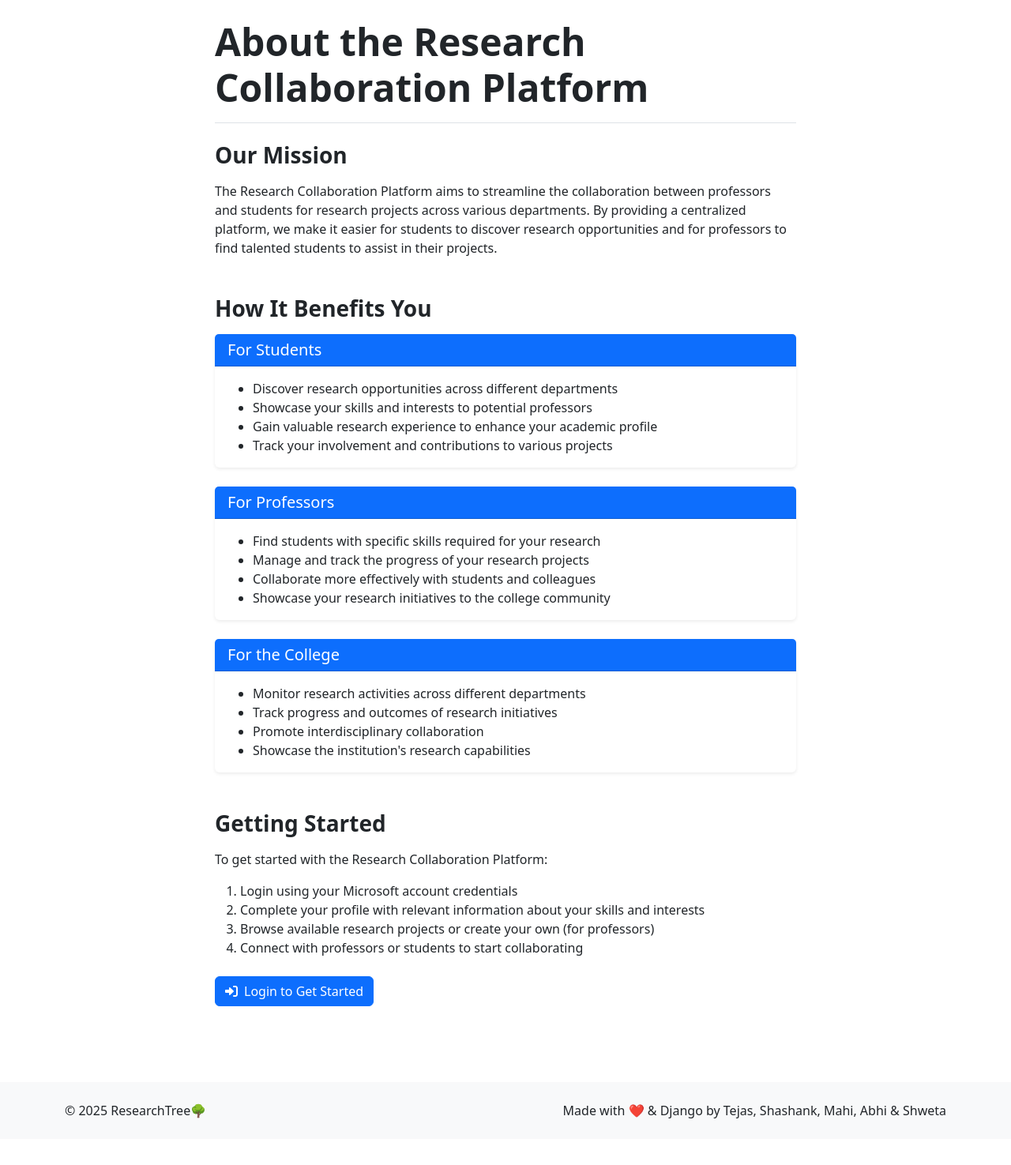
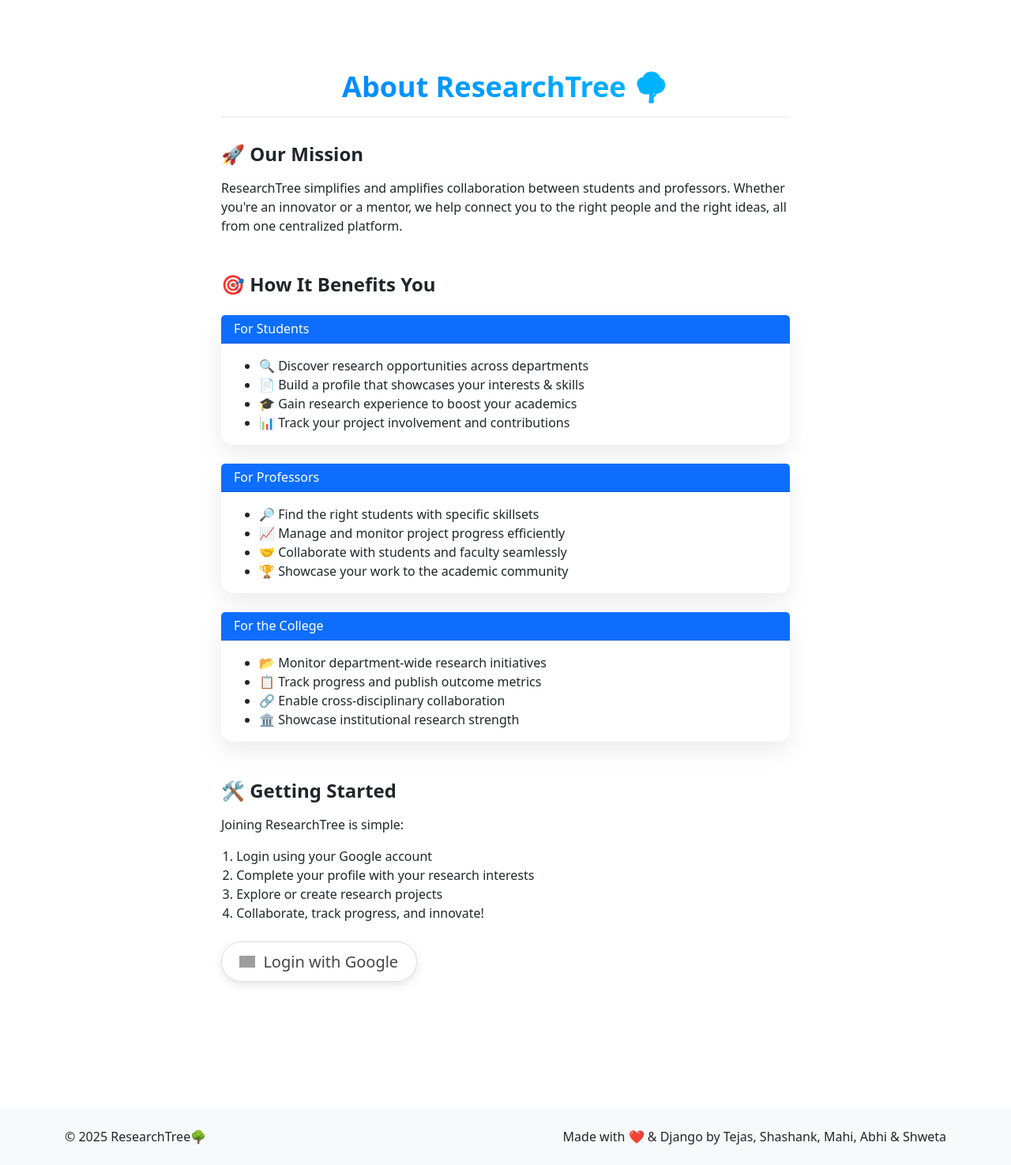
Before and after one commit to tejas2510/researchtree, a Django app: page /about/ in a window 1280 px wide. Shown: the part 56-1531 px from the top of the page at 79% size. Before the commit the page ends 1472 px from the top, so only its background shows below. Run offline with Django 5.2, Linux system fonts and the light colour scheme; grey boxes are pictures that could not be loaded.

Commit message:
Update about.html

```diff
--- a/templates/about.html
+++ b/templates/about.html
@@ -1,78 +1,140 @@
 {% extends 'base.html' %}
 
-{% block title %}About - Research Collaboration Platform{% endblock %}
+{% block title %}About - ResearchTree{% endblock %}
 
 {% block content %}
+<style>
+    .about-container {
+        padding-top: 4rem;
+        padding-bottom: 4rem;
+    }
+
+    .section-title {
+        font-size: 2.25rem;
+        font-weight: 800;
+        background: linear-gradient(to right, #007aff, #00c6ff);
+        -webkit-background-clip: text;
+        -webkit-text-fill-color: transparent;
+        margin-bottom: 2rem;
+        border-bottom: 2px solid #eee;
+        padding-bottom: 1rem;
+    }
+
+    .about-card {
+        border: none;
+        border-radius: 15px;
+        background: rgba(255, 255, 255, 0.5);
+        backdrop-filter: blur(12px);
+        box-shadow: 0 12px 30px rgba(0, 0, 0, 0.08);
+        transition: transform 0.3s ease;
+    }
+
+    .about-card:hover {
+        transform: translateY(-4px);
+    }
+
+    .card-header {
+        border-top-left-radius: 15px;
+        border-top-right-radius: 15px;
+    }
+
+    .btn-get-started {
+        background: #ffffff;
+        color: #444;
+        border: 1px solid #ddd;
+        font-weight: 500;
+        display: inline-flex;
+        align-items: center;
+        gap: 10px;
+        padding: 0.6rem 1.4rem;
+        border-radius: 50px;
+        box-shadow: 0 4px 12px rgba(0,0,0,0.1);
+        transition: all 0.3s ease-in-out;
+    }
+
+    .btn-get-started:hover {
+        background: #f1f1f1;
+        transform: scale(1.03);
+    }
+
+    ol {
+        padding-left: 1.2rem;
+    }
+</style>
+
+<div class="container about-container">
     <div class="row">
         <div class="col-lg-8 mx-auto">
-        <h1 class="display-5 fw-bold mb-4 border-bottom pb-3">About the Research Collaboration Platform</h1>
+            <h1 class="section-title text-center">About ResearchTree 🌳</h1>
 
             <section class="mb-5">
-            <h2 class="h3 fw-bold mb-3">Our Mission</h2>
-            <p>The Research Collaboration Platform aims to streamline the collaboration between professors and students for research projects across various departments. By providing a centralized platform, we make it easier for students to discover research opportunities and for professors to find talented students to assist in their projects.</p>
+                <h2 class="h4 fw-bold mb-3">🚀 Our Mission</h2>
+                <p>ResearchTree simplifies and amplifies collaboration between students and professors. Whether you're an innovator or a mentor, we help connect you to the right people and the right ideas, all from one centralized platform.</p>
             </section>
 
             <section class="mb-5">
-            <h2 class="h3 fw-bold mb-3">How It Benefits You</h2>
+                <h2 class="h4 fw-bold mb-4">🎯 How It Benefits You</h2>
 
-            <div class="card mb-4 border-0 shadow-sm">
+                <div class="card about-card mb-4">
                     <div class="card-header bg-primary text-white">
-                    <h3 class="h5 mb-0">For Students</h3>
+                        <h3 class="h6 mb-0">For Students</h3>
                     </div>
                     <div class="card-body">
                         <ul class="mb-0">
-                        <li>Discover research opportunities across different departments</li>
-                        <li>Showcase your skills and interests to potential professors</li>
-                        <li>Gain valuable research experience to enhance your academic profile</li>
-                        <li>Track your involvement and contributions to various projects</li>
+                            <li>🔍 Discover research opportunities across departments</li>
+                            <li>📄 Build a profile that showcases your interests & skills</li>
+                            <li>🎓 Gain research experience to boost your academics</li>
+                            <li>📊 Track your project involvement and contributions</li>
                         </ul>
                     </div>
                 </div>
 
-            <div class="card mb-4 border-0 shadow-sm">
+                <div class="card about-card mb-4">
                     <div class="card-header bg-primary text-white">
-                    <h3 class="h5 mb-0">For Professors</h3>
+                        <h3 class="h6 mb-0">For Professors</h3>
                     </div>
                     <div class="card-body">
                         <ul class="mb-0">
-                        <li>Find students with specific skills required for your research</li>
-                        <li>Manage and track the progress of your research projects</li>
-                        <li>Collaborate more effectively with students and colleagues</li>
-                        <li>Showcase your research initiatives to the college community</li>
+                            <li>🔎 Find the right students with specific skillsets</li>
+                            <li>📈 Manage and monitor project progress efficiently</li>
+                            <li>🤝 Collaborate with students and faculty seamlessly</li>
+                            <li>🏆 Showcase your work to the academic community</li>
                         </ul>
                     </div>
                 </div>
 
-            <div class="card border-0 shadow-sm">
+                <div class="card about-card">
                     <div class="card-header bg-primary text-white">
-                    <h3 class="h5 mb-0">For the College</h3>
+                        <h3 class="h6 mb-0">For the College</h3>
                     </div>
                     <div class="card-body">
                         <ul class="mb-0">
-                        <li>Monitor research activities across different departments</li>
-                        <li>Track progress and outcomes of research initiatives</li>
-                        <li>Promote interdisciplinary collaboration</li>
-                        <li>Showcase the institution's research capabilities</li>
+                            <li>📂 Monitor department-wide research initiatives</li>
+                            <li>📋 Track progress and publish outcome metrics</li>
+                            <li>🔗 Enable cross-disciplinary collaboration</li>
+                            <li>🏛️ Showcase institutional research strength</li>
                         </ul>
                     </div>
                 </div>
             </section>
 
             <section class="mb-5">
-            <h2 class="h3 fw-bold mb-3">Getting Started</h2>
-            <p>To get started with the Research Collaboration Platform:</p>
+                <h2 class="h4 fw-bold mb-3">🛠️ Getting Started</h2>
+                <p>Joining ResearchTree is simple:</p>
                 <ol>
-                <li>Login using your Microsoft account credentials</li>
-                <li>Complete your profile with relevant information about your skills and interests</li>
-                <li>Browse available research projects or create your own (for professors)</li>
-                <li>Connect with professors or students to start collaborating</li>
+                    <li>Login using your Google account</li>
+                    <li>Complete your profile with your research interests</li>
+                    <li>Explore or create research projects</li>
+                    <li>Collaborate, track progress, and innovate!</li>
                 </ol>
                 <div class="mt-4">
-                <a href="{% url 'account_login' %}" class="btn btn-primary">
-                    <i class="fas fa-sign-in-alt me-2"></i>Login to Get Started
+                    <a href="{% url 'account_login' %}" class="btn btn-get-started btn-lg">
+                        <img src="https://www.gstatic.com/firebasejs/ui/2.0.0/images/auth/google.svg" alt="Google Logo" width="20">
+                        Login with Google
                     </a>
                 </div>
             </section>
         </div>
     </div>
+</div>
 {% endblock %}
```
Lines whose indentation alone changed are shown as unchanged.
